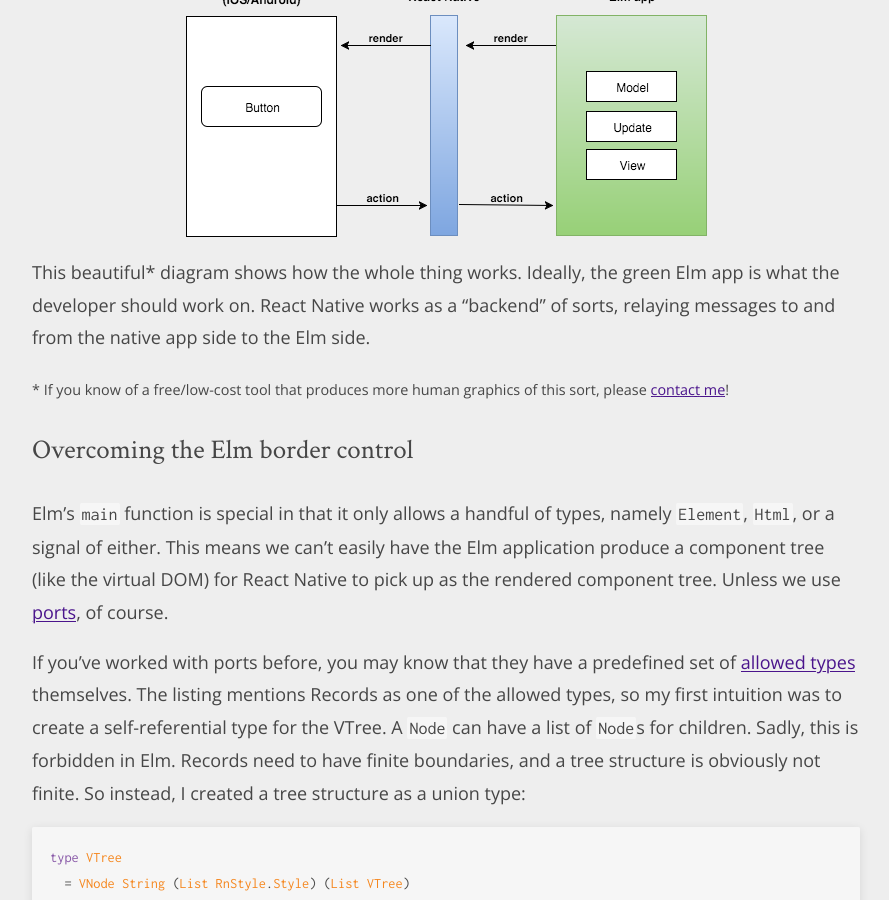
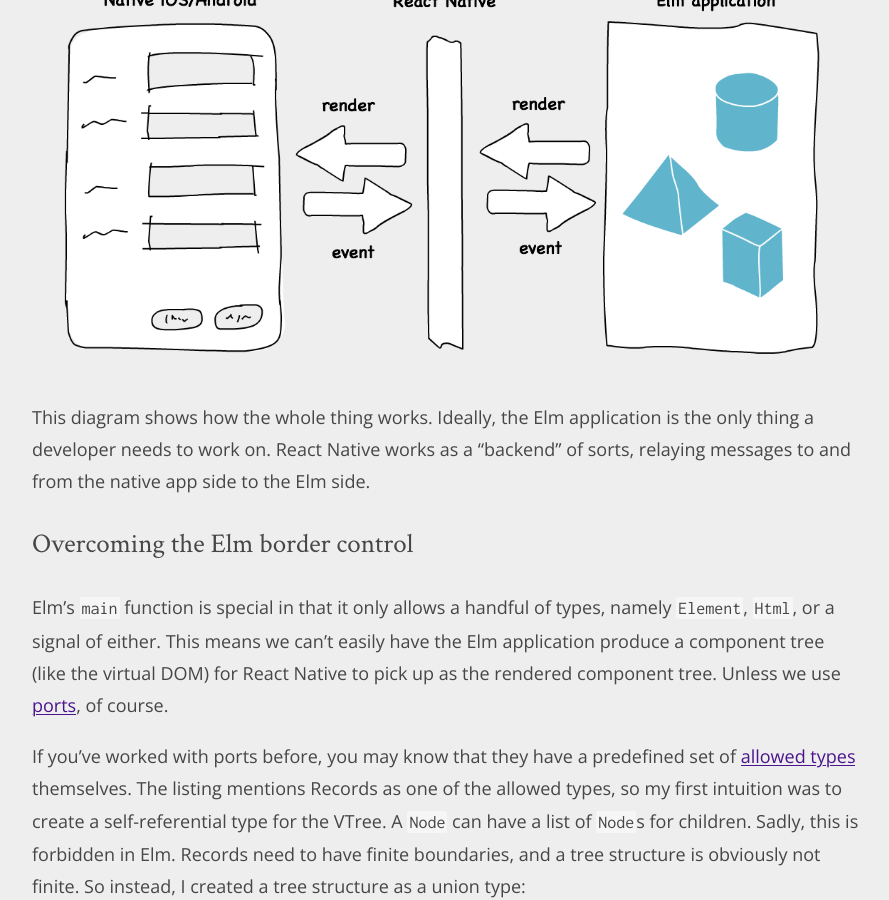
Before and after one commit to ohanhi/ohanhi.github.io, a Jekyll site: the page built from _posts/2016-02-23-elm-native-ui.md, in a window 1280 px wide and 900 px high, scrolled down 1526 px. Shown: the whole window, without its empty margins (194-1083 px from the left). Built offline with Jekyll 4.4.1, drawn with Linux system fonts in a browser that asks for light colours; comment, search, counter and statistics services are not loaded.

Commit message:
Update graphics

```diff
--- a/_posts/2016-02-23-elm-native-ui.md
+++ b/_posts/2016-02-23-elm-native-ui.md
@@ -17,11 +17,9 @@
 
 In the end, we opted for the traditional example of increment and decrement buttons and a counter to display the current value. This would demonstrate that both of the vital parts, the output and the input, work as intended.
 
-![](/img/rn-elm.png)
+![](/img/rn-elm-2.png)
 
-This beautiful* diagram shows how the whole thing works. Ideally, the green Elm app is what the developer should work on. React Native works as a "backend" of sorts, relaying messages to and from the native app side to the Elm side.
-
-<small>\* If you know of a free/low-cost tool that produces more human graphics of this sort, please [contact me](https://twitter.com/ohanhi)!</small>
+This diagram shows how the whole thing works. Ideally, the Elm application is the only thing a developer needs to work on. React Native works as a "backend" of sorts, relaying messages to and from the native app side to the Elm side.
 
 
 ## Overcoming the Elm border control
```
Also changed, not shown: img/rn-elm-2.png (added).
